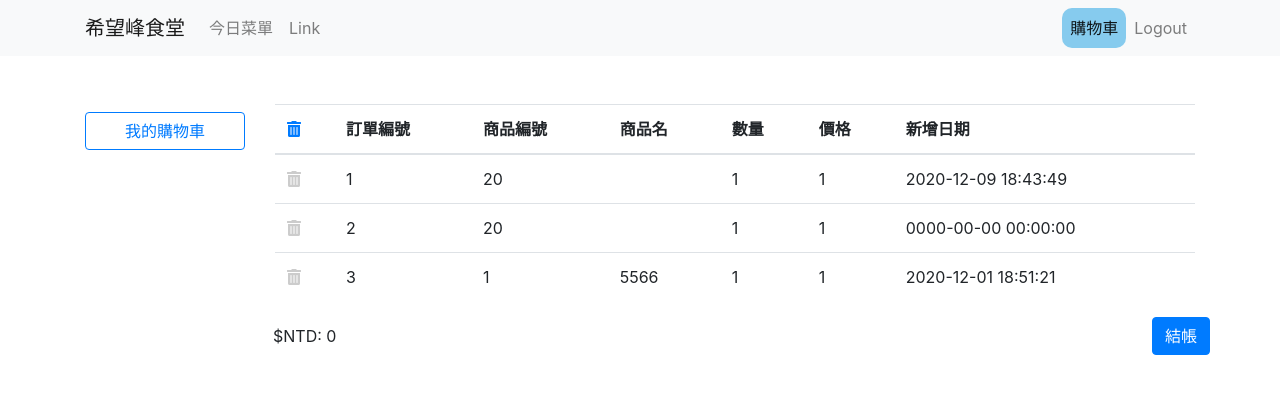
After one commit to poe1599/proj19, a PHP site: page /cart.php in a window 1280 px wide. The commit adds this page. Shown: the top 394 px of the page. Run offline with PHP 8.4, Linux system fonts and the light colour scheme; a user stored in the database is signed in; data comes from the database, SQL or seed files in the repository; both versions use the stored data as it was after the commit.

Commit message:
1216購物車清除 會員登入

```diff
--- /dev/null
+++ b/cart.php
@@ -0,0 +1,80 @@
+<?php include './cart_api.php' ?>
+<?php include './part/html_haed.php' ?>
+<?php include './part/navbar.php' ?>
+
+<style>
+    .remove-icon a i {
+        color: #ccc;
+    }
+
+    .remove-icon a i:hover {
+        color: red;
+    }
+</style>
+<div class="container">
+    <div class="row mt-5">
+        <div class="col-md-2 d-flex flex-column">
+            <a href="?" class="btn my-2 btn-outline-primary" name="">我的購物車</a>
+        </div>
+        <div class="col-md-10">
+            <table class="table">
+                <thead>
+                    <tr>
+                        <th scope="col"><a href="javascript: del_all()">
+                                <i class="fas fa-trash-alt"></i>
+                            </a></i></th>
+                        <th scope="col">訂單編號</th>
+                        <th scope="col">商品編號</th>
+                        <th scope="col">商品名</th>
+                        <th scope="col">數量</th>
+                        <th scope="col">價格</th>
+                        <th scope="col">新增日期</th>
+                    </tr>
+                </thead>
+                <tbody>
+                    <?php foreach ($row as $row) : ?>
+                        <tr id="<?= $row['order_sid'] ?>">
+                            <!-- 移除購買商品按鈕 -->
+                            <td class="remove-icon">
+                                <a href="javascript: del_it(<?= $row['order_sid'] ?>)">
+                                    <i class="fas fa-trash-alt"></i>
+                                </a>
+                            </td>
+                            <td><?= $row['order_sid'] ?></td>
+                            <td><?= $row['product_sid'] ?></td>
+                            <td><?= $row['product_name'] ?></td>
+                            <td><?= $row['quantity'] ?></td>
+                            <td><?= $row['price'] ?></td>
+                            <td><?= $row['order_date'] ?></td>
+                        </tr>
+                    <?php endforeach ?>
+                </tbody>
+            </table>
+            <div class="row d-flex justify-content-between">
+                <a class="btn">$NTD: <span id='total_cost'>0</span></a>
+                <button type="button" class="btn btn-primary">結帳</button>
+            </div>
+        </div>
+    </div>
+</div>
+
+<?php include './part/script.php' ?>
+
+<script>
+    // 取消全部訂單
+    function del_all() {
+        if (confirm(`是否要取消全部訂單?`)) {
+            location.href = 'order_delete.php?del_all=1';
+
+        }
+    }
+
+    // 取消單筆訂單
+    function del_it(order_sid) {
+        if (confirm(`是否要取消 ${order_sid} 號訂單?`)) {
+            location.href = 'order_delete.php?order_sid=' + order_sid;
+        }
+    }
+</script>
+
+<?php include './part/html_foot.php' ?>
--- /dev/null
+++ b/cart_api.php
@@ -0,0 +1,14 @@
+<?php
+// 導入驗證登入的php檔
+require './is_member.php';
+// 導入寫有資料庫連線的php檔
+require './db_connect.php';
+
+$title = '購物車';
+// 讓navbar對應的選單變色
+$pageName = 'cart';
+
+$member = $_SESSION['member']['member_sid'];
+$sql = "SELECT * FROM `order_list` WHERE `member_sid` = $member AND `visible` = 1";
+$stmt = $pdo->query($sql);
+$row = $stmt->fetchall();
--- /dev/null
+++ b/is_member.php
@@ -0,0 +1,12 @@
+<?php
+if (!isset($_SESSION)) {
+    session_start();
+}
+
+// 在需要驗證的頁面加掛這支檔案, 如果沒有登入, 就跳轉到登入
+if (!isset($_SESSION['member'])) {
+    header('Location:login.php');
+    exit;
+}
+
+$member_sid = $_SESSION['member']['member_sid'];
--- a/part/navbar.php
+++ b/part/navbar.php
@@ -6,28 +6,34 @@
 </style>
 <nav class="navbar navbar-expand-lg navbar-light bg-light">
     <div class="container">
-        <a class="navbar-brand" href="#">INDEX</a>
+        <a class="navbar-brand" href="#">希望峰食堂</a>
         <button class="navbar-toggler" type="button" data-toggle="collapse" data-target="#navbarSupportedContent" aria-controls="navbarSupportedContent" aria-expanded="false" aria-label="Toggle navigation"><span class="navbar-toggler-icon"></span></button>
 
         <div class="collapse navbar-collapse" id="navbarSupportedContent">
             <ul class="navbar-nav mr-auto">
                 <li class="nav-item <?= $pageName == 'product_list' ? 'active' : '' ?>">
-                    <a class="nav-link" href="./product_list.php">產品</a>
+                    <a class="nav-link" href="./product_list.php">今日菜單</a>
                 </li>
                 <li class="nav-item <?= $pageName == 'AAAAAA' ? 'active' : '' ?>">
                     <a class="nav-link" href="#">Link</a>
                 </li>
             </ul>
             <ul class="navbar-nav">
+                <?php if (isset($_SESSION['member'])) : ?>
                     <li class="nav-item <?= $pageName == 'cart' ? 'active' : '' ?>">
                         <a class="nav-link" href="./cart.php">購物車</a>
-                </li>
-                <li class="nav-item <?= $pageName == 'login' ? 'active' : '' ?>">
-                    <a class="nav-link" href="./login.php">Login</a>
                     </li>
                     <li class="nav-item <?= $pageName == 'logout' ? 'active' : '' ?>">
                         <a class="nav-link" href="./logout.php">Logout</a>
                     </li>
+                <?php else : ?>
+                    <li class="nav-item <?= $pageName == 'login' ? 'active' : '' ?>">
+                        <a class="nav-link" href="./login.php">Login</a>
+                    </li>
+                    <li class="nav-item <?= $pageName == 'login' ? 'active' : '' ?>">
+                        <a class="nav-link" href="./login.php">Register</a>
+                    </li>
+                <?php endif ?>
 
             </ul>
         </div>
```
Also changed, not shown: login.php (+50 -8 lines), logout.php (added, +11 -0 lines), order_delete.php (added, +32 -0 lines), order_list.sql (added, +15 -0 lines), product.sql (line endings or trailing spaces). Lines whose indentation alone changed are shown as unchanged.
